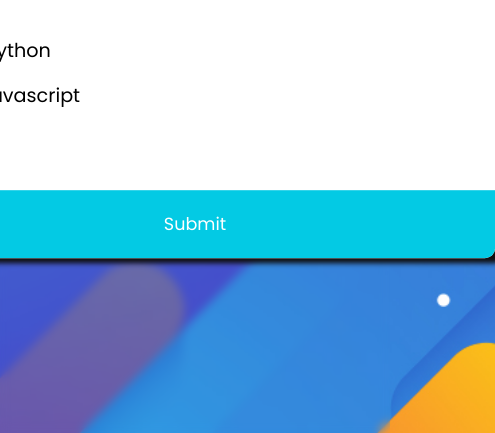
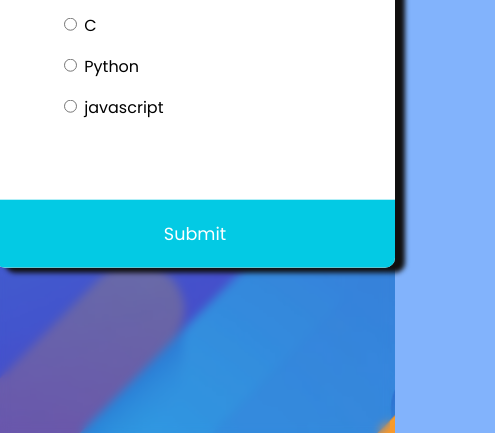
Before and after one commit to rushikeshs001/Quiz-App, a plain HTML site: page index.html in a window 390 px wide. Shown: the part 411-844 px from the top of the page, 495 px wide, since content can reach past the window. Drawn offline with Linux system fonts and the light colour scheme.

Commit message:
Update style.css

```diff
--- a/style.css
+++ b/style.css
@@ -108,3 +108,20 @@ and (max-width : 320px)
     transform: translate(-50%, -50%);
     width: 367px;
 }
+
+
+
+@media (max-width: 858px)
+{
+  ul li{
+    font-size: 1rem;
+  }
+
+  .ls{
+    display: none;
+  }
+
+  .quiz-container{
+    width: 400px;
+  }
+}
```
